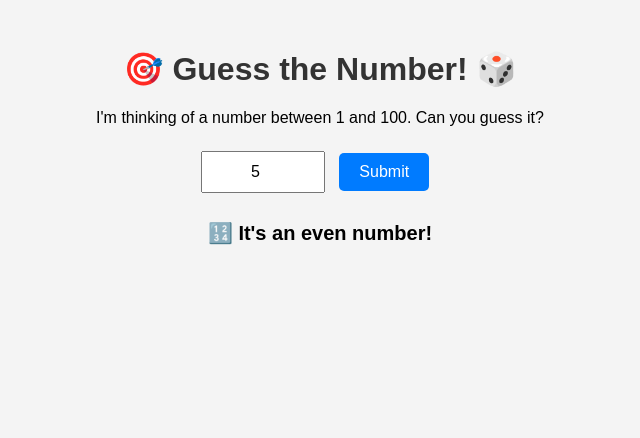
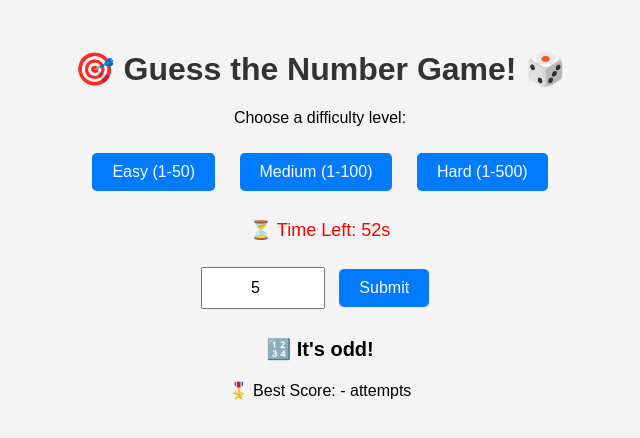
Before and after one commit to Balu-Kumar/Fun, a plain HTML site: page index.html in a window 1280 px wide. Both pictures are taken after typing "5" into the empty fields and a click on the button "Submit". Shown: the whole page, without its empty margins (320-960 px from the left). Drawn offline with Linux system fonts and the light colour scheme.

Commit message:
Update index.html

```diff
--- a/index.html
+++ b/index.html
@@ -35,57 +35,121 @@
             font-size: 20px;
             font-weight: bold;
         }
+        #timer {
+            font-size: 18px;
+            color: red;
+        }
     </style>
 </head>
 <body>
 
-    <h1>🎯 Guess the Number! 🎲</h1>
-    <p>I'm thinking of a number between 1 and 100. Can you guess it?</p>
+    <h1>🎯 Guess the Number Game! 🎲</h1>
+    <p>Choose a difficulty level:</p>
+    <button onclick="setDifficulty(50)">Easy (1-50)</button>
+    <button onclick="setDifficulty(100)">Medium (1-100)</button>
+    <button onclick="setDifficulty(500)">Hard (1-500)</button>
+
+    <p id="difficultyText"></p>
+    <p id="timer"></p>
 
     <input type="number" id="guess" placeholder="Enter a number">
     <button id="submitBtn">Submit</button>
     <p id="message"></p>
+    <p>🎖️ Best Score: <span id="bestScore">-</span> attempts</p>
+
+    <button id="playAgain" onclick="resetGame()" style="display:none;">🔄 Play Again</button>
 
     <script>
-        let randomNumber = Math.floor(Math.random() * 100) + 1;
+        let maxNumber = 100;
+        let randomNumber;
         let attempts = 0;
+        let bestScore = localStorage.getItem("bestScore") || "-";
+        let timer;
+        let timeLeft = 60;
+        let gameActive = false;
+
+        document.getElementById("bestScore").innerText = bestScore;
+
+        function setDifficulty(max) {
+            maxNumber = max;
+            resetGame();
+            document.getElementById("difficultyText").innerText = `Difficulty: Guess a number between 1 and ${maxNumber}`;
+            gameActive = true;
+        }
+
+        function startTimer() {
+            clearInterval(timer);
+            timeLeft = 60;
+            document.getElementById("timer").innerText = `⏳ Time Left: ${timeLeft}s`;
+            timer = setInterval(() => {
+                timeLeft--;
+                document.getElementById("timer").innerText = `⏳ Time Left: ${timeLeft}s`;
+                if (timeLeft <= 0) {
+                    clearInterval(timer);
+                    document.getElementById("message").innerText = "⏰ Time's up! You lost!";
+                    gameActive = false;
+                    document.getElementById("playAgain").style.display = "inline";
+                }
+            }, 1000);
+        }
 
         function isPerfectSquare(num) {
             return Number.isInteger(Math.sqrt(num));
         }
 
         function checkGuess() {
-            let guessInput = document.getElementById("guess");
-            let userGuess = parseInt(guessInput.value);
+            if (!gameActive) return;
+
+            let userGuess = parseInt(document.getElementById("guess").value);
             let messageElement = document.getElementById("message");
             attempts++;
 
-            if (isNaN(userGuess) || userGuess < 1 || userGuess > 100) {
-                messageElement.innerText = "❌ Please enter a valid number between 1 and 100!";
+            if (isNaN(userGuess) || userGuess < 1 || userGuess > maxNumber) {
+                messageElement.innerText = "❌ Please enter a valid number!";
                 return;
             }
 
             if (userGuess === randomNumber) {
+                clearInterval(timer);
                 messageElement.innerText = `🎉 Correct! The number was ${randomNumber}. You guessed it in ${attempts} tries!`;
+                document.getElementById("playAgain").style.display = "inline";
+                gameActive = false;
+
+                if (bestScore === "-" || attempts < bestScore) {
+                    localStorage.setItem("bestScore", attempts);
+                    document.getElementById("bestScore").innerText = attempts;
+                }
                 return;
             }
 
             let hint = "";
+            if (attempts === 1) {
+                hint = (randomNumber % 2 === 0) ? "🔢 It's even!" : "🔢 It's odd!";
+            } else if (attempts === 2) {
+                hint = isPerfectSquare(randomNumber) ? "🟢 It's a perfect square!" : "❌ Not a perfect square!";
+            } else {
+                hint = userGuess < randomNumber ? "📉 Too low!" : "📈 Too high!";
+            }
 
-            if (attempts % 3 === 0) { // Every 3rd attempt, show high or low
-                hint = userGuess < randomNumber ? "📉 Too low!" : "📈 Too high!";
-            } else { // Otherwise, give odd/even or perfect square hint
-                hint = (randomNumber % 2 === 0) ? "🔢 It's an even number!" : "🔢 It's an odd number!";
-
-                if (Math.random() < 0.5) { // 50% chance to say perfect square
-                    hint += isPerfectSquare(randomNumber) ? " 🟢 It's a perfect square!" : " ❌ Not a perfect square!";
-                }
+            if (attempts > 10) {
+                hint += ` 🤔 Try something closer to ${randomNumber > userGuess ? userGuess + Math.floor((maxNumber - userGuess) / 2) : userGuess - Math.floor(userGuess / 2)}!`;
             }
 
             messageElement.innerText = hint;
         }
 
+        function resetGame() {
+            clearInterval(timer);
+            randomNumber = Math.floor(Math.random() * maxNumber) + 1;
+            attempts = 0;
+            gameActive = true;
+            startTimer();
+            document.getElementById("message").innerText = "";
+            document.getElementById("playAgain").style.display = "none";
+        }
+
         document.getElementById("submitBtn").addEventListener("click", checkGuess);
+        resetGame();
     </script>
 
 </body>
```
